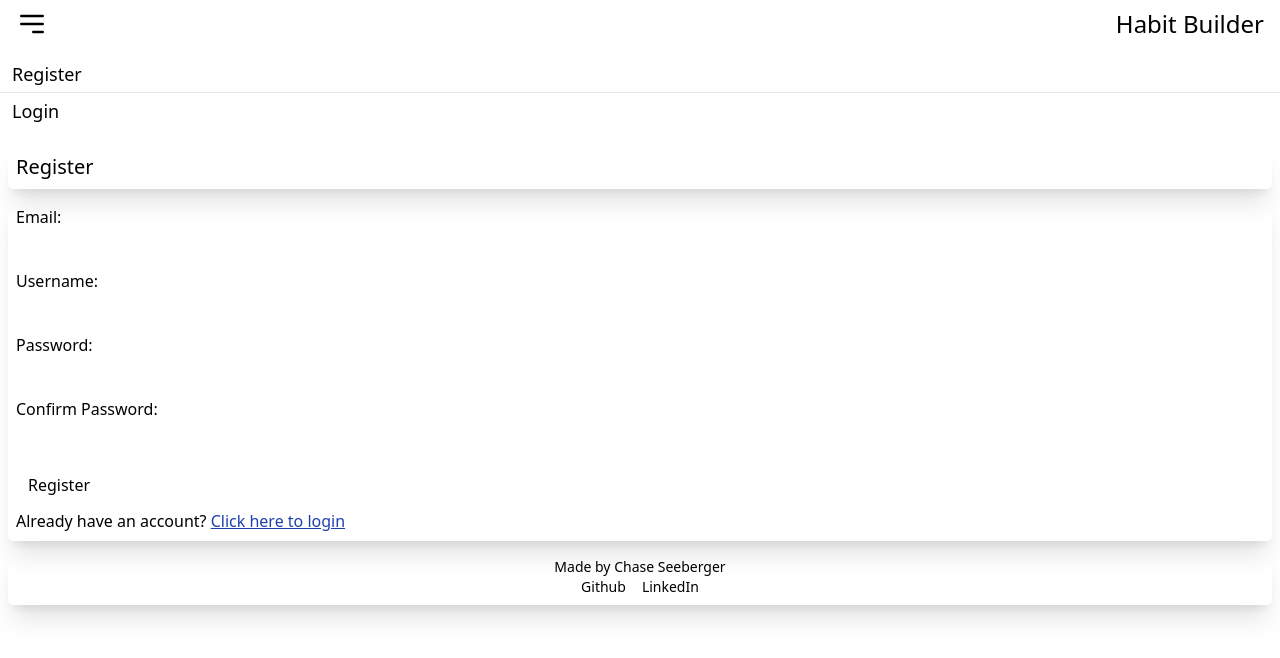
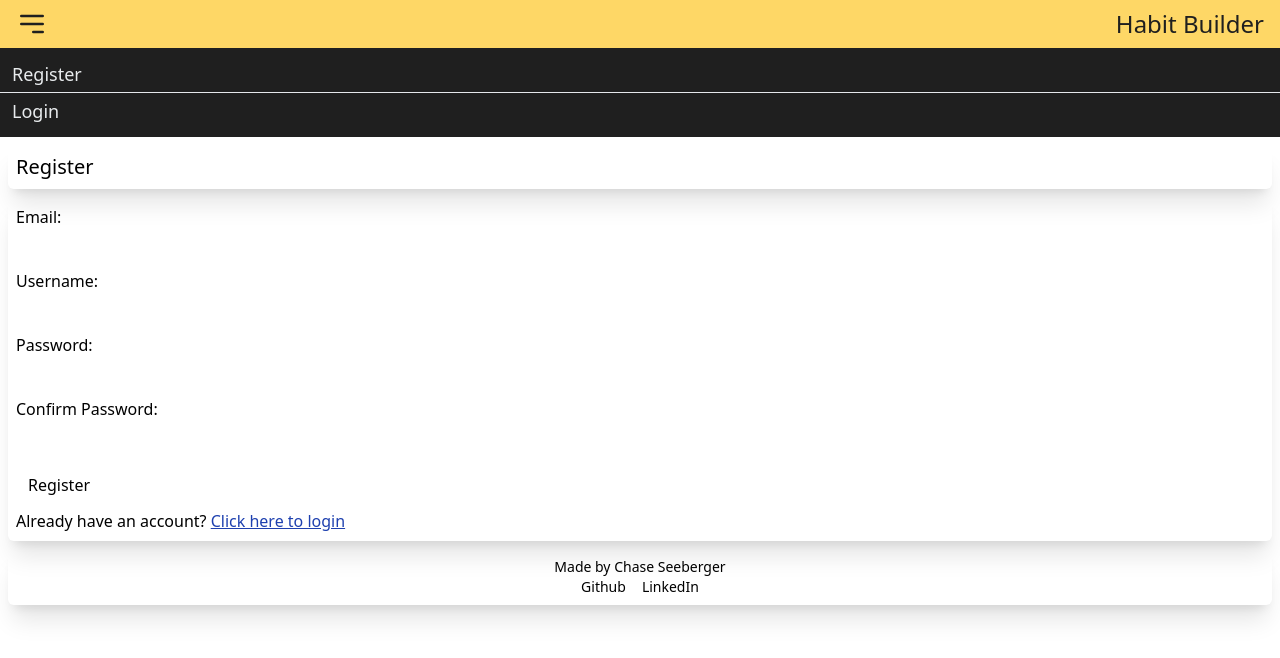
Before and after one commit to ChaseLee21/Habit-Tracker, a React (Vite) app in the folder client/: page /register in a window 1280 px wide. Both pictures are taken after a click on the button 32 px from the left and 24 px from the top of the page. Shown: the top 658 px of the page. Built offline with nearby package versions, Linux system fonts and the light colour scheme.

Commit message:
Update: background colors in NavBar component

```diff
--- a/client/src/components/NavBar.jsx
+++ b/client/src/components/NavBar.jsx
@@ -10,7 +10,7 @@ function Header () {
 
     return (
         <>
-            <header className="bg-primaryBg">
+            <header className="bg-colorBg text-colorText">
                 <div className="flex justify-between items-center p-2">
                     <button onClick={() => handleNavBarClick()}>
                         <svg xmlns="http://www.w3.org/2000/svg" className="h-8 w-8 mx-2" fill="none" viewBox="0 0 24 24" stroke="currentColor">
@@ -19,7 +19,7 @@ function Header () {
                     </button>
                     <h1 className="text-primaryText text-2xl mx-2">Habit Builder</h1>
                 </div>
-                {showMenu && (<nav className="bg-secondaryBg">
+                {showMenu && (<nav className="bg-colorBgAlt text-colorTextInverse">
                     <ul className="py-2 text-lg">
                         {document.cookie.includes('habitTrackerToken') &&
                             <li className="border-b p-1 ps-3 hover:text-highlight text-secondaryText">
--- a/client/src/index.css
+++ b/client/src/index.css
@@ -13,7 +13,7 @@
     --color-secondary-light: #00C2E0;
 
     --color-bg: #FED766;
-    --color-bg-alt: #009fb7;
+    --color-bg-alt: #1F1F1F;
 
     --color-text: #1F1F1F;
     --color-text-secondary: #EF8354;
```
